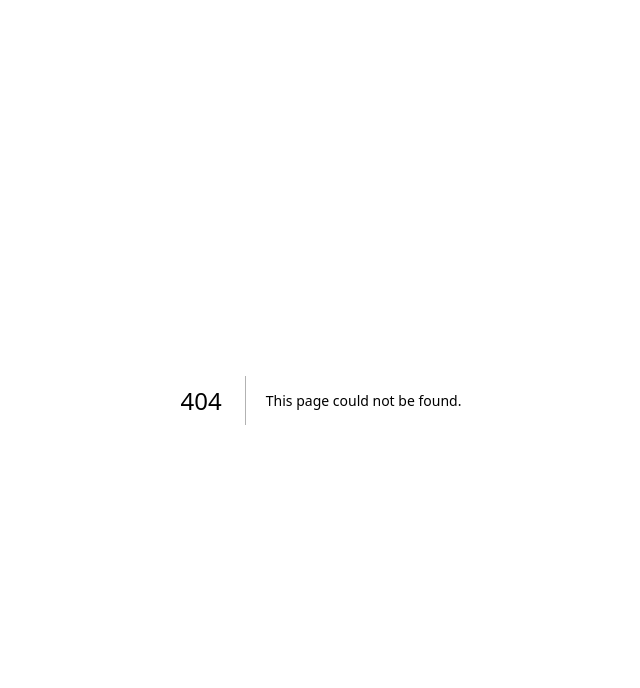
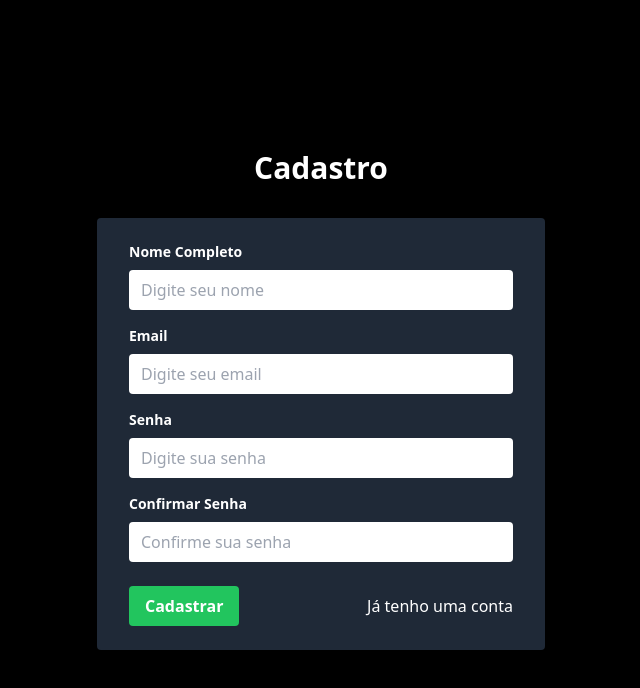
Before and after one commit to Alex-Teotonio/maaxsolucoes-web, a Next.js app: page /signup in a window 1280 px wide. Before the commit this address had no page. Shown: the top 688 px of the page, without its empty margins (319-959 px from the left). Built offline with nearby package versions, Linux system fonts and the light colour scheme.

Commit message:
Criando e inicializando pagees de signup e login

```diff
--- /dev/null
+++ b/src/app/login/page.tsx
@@ -0,0 +1,64 @@
+"use client";
+
+import React, { useState } from "react";
+import Link from "next/link";
+
+const Login = () => {
+  const [email, setEmail] = useState("");
+  const [password, setPassword] = useState("");
+
+  const handleSubmit = (e: React.FormEvent<HTMLFormElement>) => {
+    e.preventDefault();
+    console.log("Login com", { email, password });
+  };
+
+  return (
+    <div className="min-h-screen flex items-center justify-center bg-black text-white">
+      <div className="w-full max-w-md">
+        <h1 className="text-3xl mb-8 font-semibold text-center">Login</h1>
+        <form
+          onSubmit={handleSubmit}
+          className="bg-gray-800 shadow-md rounded px-8 py-6"
+        >
+          <div className="mb-4">
+            <label htmlFor="email" className="block text-sm font-bold mb-2">
+              Email
+            </label>
+            <input
+              id="email"
+              type="email"
+              className="w-full px-3 py-2 text-black rounded"
+              placeholder="Digite seu email"
+              value={email}
+              onChange={(e) => setEmail(e.target.value)}
+            />
+          </div>
+          <div className="mb-6">
+            <label htmlFor="password" className="block text-sm font-bold mb-2">
+              Senha
+            </label>
+            <input
+              id="password"
+              type="password"
+              className="w-full px-3 py-2 text-black rounded"
+              placeholder="Digite sua senha"
+              value={password}
+              onChange={(e) => setPassword(e.target.value)}
+            />
+          </div>
+          <div className="flex items-center justify-between">
+            <button
+              type="submit"
+              className="bg-blue-500 hover:bg-blue-700 text-white font-bold py-2 px-4 rounded"
+            >
+              Entrar
+            </button>
+            <Link href="/signup">Criar uma conta</Link>
+          </div>
+        </form>
+      </div>
+    </div>
+  );
+};
+
+export default Login;
--- /dev/null
+++ b/src/app/signup/page.tsx
@@ -0,0 +1,109 @@
+"use client";
+
+import React, { useState } from "react";
+import Link from "next/link";
+
+const Signup = () => {
+  const [formData, setFormData] = useState({
+    name: "",
+    email: "",
+    password: "",
+    confirmPassword: "",
+  });
+
+  const handleChange = (e: React.ChangeEvent<HTMLInputElement>) => {
+    setFormData({ ...formData, [e.target.name]: e.target.value });
+  };
+
+  const handleSubmit = (e: React.FormEvent<HTMLFormElement>) => {
+    e.preventDefault();
+    if (formData.password !== formData.confirmPassword) {
+      console.error("As senhas não coincidem");
+      return;
+    }
+    console.log("Cadastro com", formData);
+  };
+
+  return (
+    <div className="min-h-screen flex items-center justify-center bg-black text-white">
+      <div className="w-full max-w-md">
+        <h1 className="text-3xl mb-8 font-semibold text-center">Cadastro</h1>
+        <form
+          onSubmit={handleSubmit}
+          className="bg-gray-800 shadow-md rounded px-8 py-6"
+        >
+          <div className="mb-4">
+            <label htmlFor="name" className="block text-sm font-bold mb-2">
+              Nome Completo
+            </label>
+            <input
+              id="name"
+              name="name"
+              type="text"
+              className="w-full px-3 py-2 text-black rounded"
+              placeholder="Digite seu nome"
+              value={formData.name}
+              onChange={handleChange}
+            />
+          </div>
+          <div className="mb-4">
+            <label htmlFor="email" className="block text-sm font-bold mb-2">
+              Email
+            </label>
+            <input
+              id="email"
+              name="email"
+              type="email"
+              className="w-full px-3 py-2 text-black rounded"
+              placeholder="Digite seu email"
+              value={formData.email}
+              onChange={handleChange}
+            />
+          </div>
+          <div className="mb-4">
+            <label htmlFor="password" className="block text-sm font-bold mb-2">
+              Senha
+            </label>
+            <input
+              id="password"
+              name="password"
+              type="password"
+              className="w-full px-3 py-2 text-black rounded"
+              placeholder="Digite sua senha"
+              value={formData.password}
+              onChange={handleChange}
+            />
+          </div>
+          <div className="mb-6">
+            <label
+              htmlFor="confirmPassword"
+              className="block text-sm font-bold mb-2"
+            >
+              Confirmar Senha
+            </label>
+            <input
+              id="confirmPassword"
+              name="confirmPassword"
+              type="password"
+              className="w-full px-3 py-2 text-black rounded"
+              placeholder="Confirme sua senha"
+              value={formData.confirmPassword}
+              onChange={handleChange}
+            />
+          </div>
+          <div className="flex items-center justify-between">
+            <button
+              type="submit"
+              className="bg-green-500 hover:bg-green-700 text-white font-bold py-2 px-4 rounded"
+            >
+              Cadastrar
+            </button>
+            <Link href="/login">Já tenho uma conta</Link>
+          </div>
+        </form>
+      </div>
+    </div>
+  );
+};
+
+export default Signup;
```
